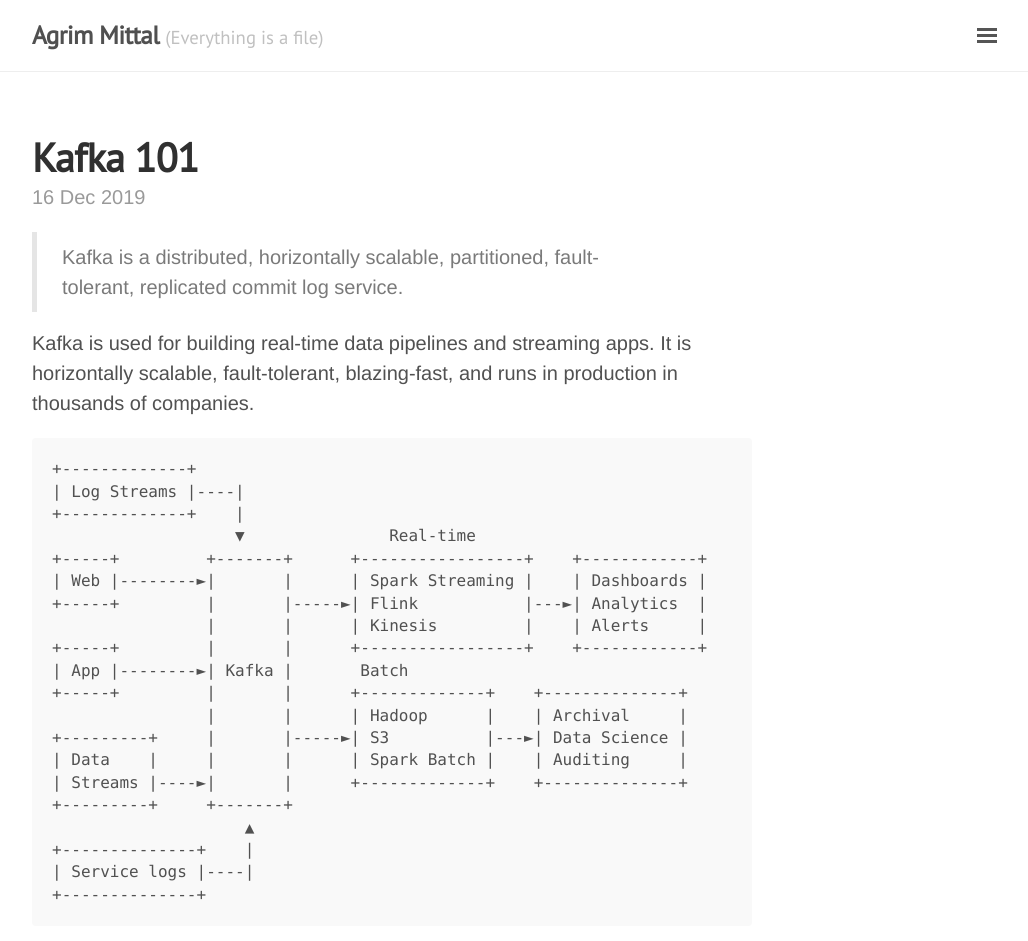
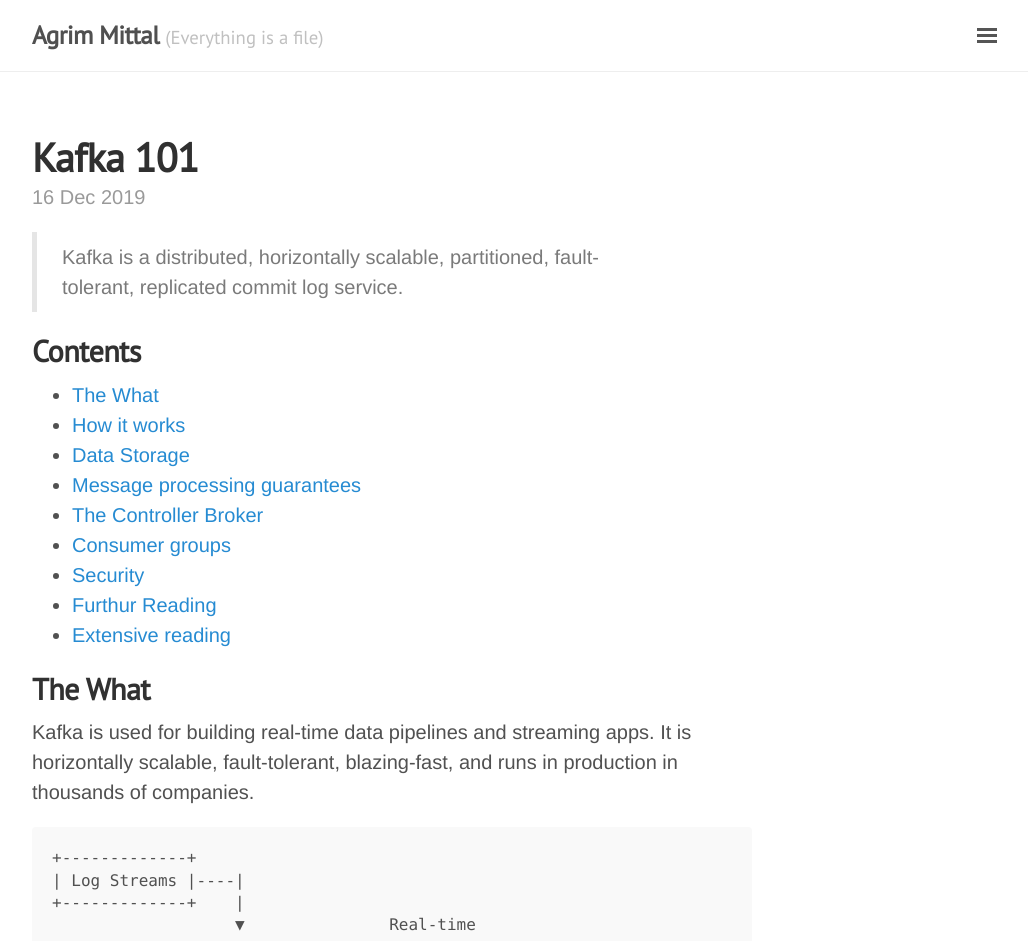
Before and after one commit to agrim123/agrim123.github.io, a Jekyll site: the page built from _posts/2019-12-16-kafka-kt.md, in a window 1280 px wide and 1400 px high. Shown: the top 941 px of the window, without its empty margins (248-1276 px from the left). Built offline with Jekyll 4.4.1, drawn with Linux system fonts in a browser that asks for light colours; nearby versions of some CDN libraries; comment, search, counter and statistics services are not loaded; some of the changed text lies outside the part shown.

Commit message:
Add index in Kafka 101

```diff
--- a/_posts/2019-12-16-kafka-kt.md
+++ b/_posts/2019-12-16-kafka-kt.md
@@ -8,6 +8,23 @@
 ---
 
 > Kafka is a distributed, horizontally scalable, partitioned, fault-tolerant, replicated commit log service.
+
+<div>
+     <h2> Contents </h2>
+     <ul>
+          <li><a href="#the-what">The What</a></li>
+          <li><a href="#how-it-works">How it works</a></li>
+          <li><a href="#data-storage">Data Storage</a></li>
+          <li><a href="#message-processing-guarantees">Message processing guarantees</a></li>
+          <li><a href="#the-controller-broker">The Controller Broker</a></li>
+          <li><a href="#consumer-groups">Consumer groups</a></li>
+          <li><a href="#security">Security</a></li>
+          <li><a href="#furthur-reading">Furthur Reading</a></li>
+          <li><a href="#extensive-reading">Extensive reading</a></li>
+     </ul>
+</div>
+
+## The What
 
 Kafka is used for building real-time data pipelines and streaming apps. It is horizontally scalable, fault-tolerant, blazing-fast, and runs in production in thousands of companies.
 
@@ -46,7 +63,7 @@
 <img src="https://content.linkedin.com/content/dam/engineering/en-us/blog/migrated/log.png" alt="https://engineering.linkedin.com/distributed-systems/log-what-every-software-engineer-should-know-about-real-time-datas-unifying" />
 </center>
 
-## How kafka works
+## How it works
 
 **Producers** (applications) send messages (**records**) to Kafka node (**brokers**), and these messages can be consumed by **consumers**. The records are stored in a **topic**.
 
@@ -79,7 +96,9 @@
 
 Kafka does not keep track of what records are read by the consumer and delete them but rather stores them <u>for a set amount of time or until some size threshold is met</u>. Consumers poll Kafka for new messages specifying offset they want to read from/at. This allows them to increment/decrement the offset, thus being able to replay and reprocess events.
 
-## Kafka stores data on disk
+## Data Storage
+
+### Kafka stores data on disk
 
 What on the earth!?
 
@@ -95,7 +114,7 @@
 
 All of these optimizations allow Kafka to deliver messages __almost at network speed__.
 
-## Compression
+### Compression
 
 Kafka is extensively used for high throughput systems (in normal cases even over \~1TB/day), this large volume of data needs to transmitted faster and with minimum bandwidth. By default Kafka, uses plain text messages. This is where compression in Kafka comes into the picture.
 
```
Also changed, not shown: other parts of _posts/2019-12-16-kafka-kt.md (+1 -1 lines).
